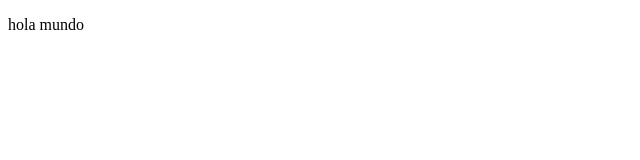
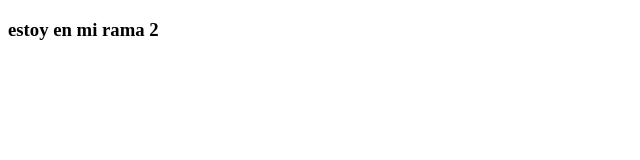
Before and after one commit to KevienFer/Repositorio-nuevo, a plain HTML site: page index.html in a window 1280 px wide. Shown: the whole page, without its empty margins (0-640 px from the left). Drawn offline with Linux system fonts and the light colour scheme.

Commit message:
estoy en mi rama 2

```diff
--- a/index.html
+++ b/index.html
@@ -6,7 +6,7 @@
     <title>Document</title>
 </head>
 <body>
-    <p>hola mundo</p>
+    <h3>estoy en mi rama 2</h3>
 
 
 </body>
```
